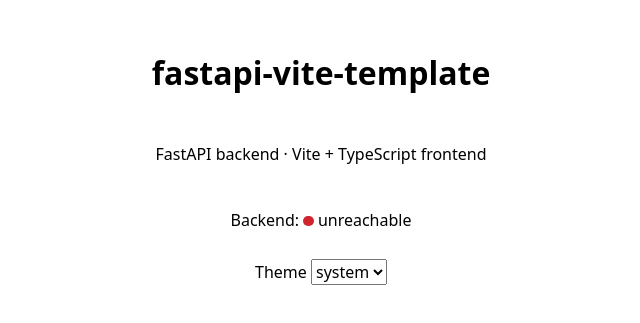
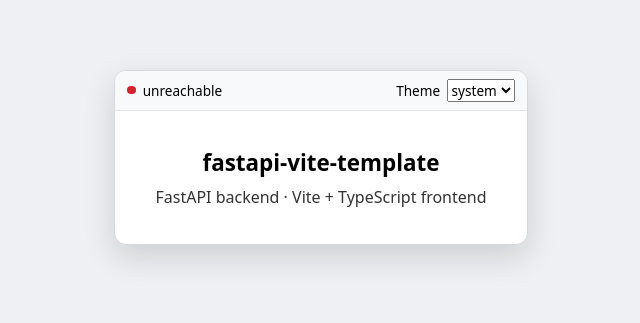
Before and after one commit to joernpreuss/fastapi-vite-template, a website built with Vite: page frontend/index.html in a window 1280 px wide. Shown: the part 243-566 px from the top of the page, without its empty margins (319-959 px from the left). Built offline with nearby package versions, Linux system fonts and the light colour scheme; files whose address does not match are found by name.

Commit message:
Restyle page as centered window with status and theme controls

```diff
--- a/frontend/src/main.ts
+++ b/frontend/src/main.ts
@@ -35,15 +35,13 @@ function render(app: HTMLElement): void {
   const choice = storedThemeChoice();
 
   app.innerHTML = `
-    <main>
-      <h1>fastapi-vite-template</h1>
-      <p>FastAPI backend · Vite + TypeScript frontend</p>
-      <p>
-        Backend:
+    <main class="window">
+      <header class="window-header">
+        <span class="status">
           <span id="status-dot" class="status-dot"></span>
           <span id="status-label">checking…</span>
-      </p>
-      <label>
+        </span>
+        <label class="theme">
           Theme
           <select id="theme-select">
             ${THEME_CHOICES.map(
@@ -52,6 +50,11 @@ function render(app: HTMLElement): void {
             ).join("")}
           </select>
         </label>
+      </header>
+      <div class="window-body">
+        <h1>fastapi-vite-template</h1>
+        <p>FastAPI backend · Vite + TypeScript frontend</p>
+      </div>
     </main>
   `;
 
--- a/frontend/src/style.css
+++ b/frontend/src/style.css
@@ -16,18 +16,52 @@ body {
   min-height: 100vh;
   display: grid;
   place-items: center;
-  background: Canvas;
+  background: light-dark(#eef0f3, #16181b);
   color: CanvasText;
 }
 
-main {
+.window {
+  min-width: 22rem;
+  border: 1px solid light-dark(#d5d8dd, #33373d);
+  border-radius: 12px;
+  background: Canvas;
+  box-shadow: 0 12px 32px rgb(0 0 0 / 0.14);
+  overflow: hidden;
+}
+
+.window-header {
+  display: flex;
+  align-items: center;
+  justify-content: space-between;
+  gap: 1rem;
+  padding: 0.5rem 0.75rem;
+  border-bottom: 1px solid light-dark(#e3e5e9, #2a2e33);
+  background: light-dark(#f8f9fa, #1e2125);
+  font-size: 0.85rem;
+}
+
+.window-body {
+  padding: 2.25rem 2.5rem;
   text-align: center;
-  display: grid;
-  gap: 0.75rem;
+}
+
+.window-body h1 {
+  margin: 0 0 0.5rem;
+  font-size: 1.4rem;
+}
+
+.window-body p {
+  margin: 0;
+  opacity: 0.8;
+}
+
+.status {
+  display: inline-flex;
+  align-items: center;
+  gap: 0.4rem;
 }
 
 .status-dot {
-  display: inline-block;
   width: 0.65em;
   height: 0.65em;
   border-radius: 50%;
@@ -42,6 +76,13 @@ main {
   background: #d1242f;
 }
 
+.theme {
+  display: inline-flex;
+  align-items: center;
+  gap: 0.4rem;
+}
+
 select {
   font: inherit;
+  font-size: 0.85rem;
 }
```
Lines whose indentation alone changed are shown as unchanged.
